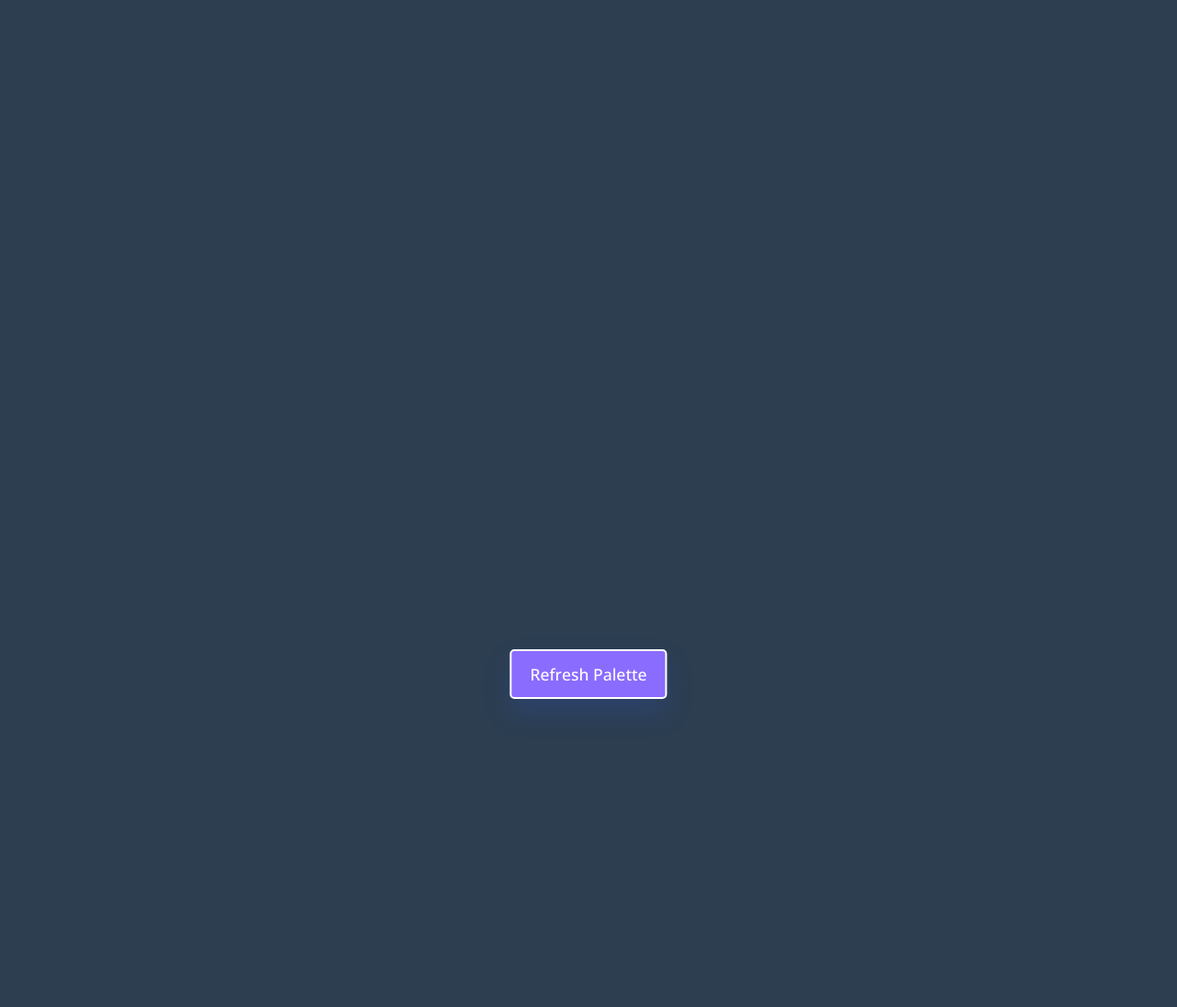
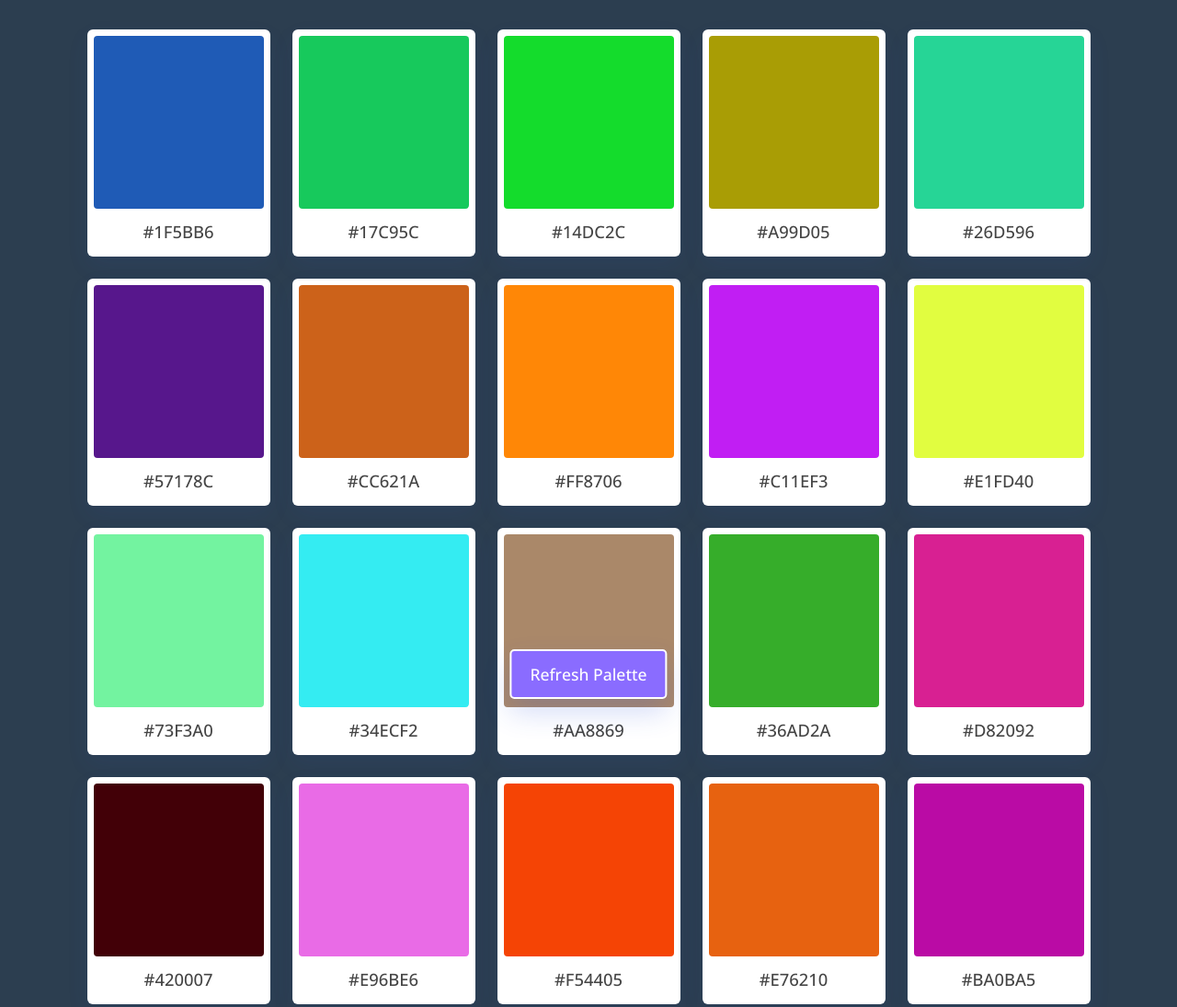
Before and after one commit to ZeeshanMukhtar1/ChromaSwatch, a plain HTML site: page index.html in a window 1280 px wide. Shown: the top 1095 px of the page at 92% size. Before the commit the page ends 800 px from the top, so only its background shows below. Drawn offline with nearby package versions, Linux system fonts and the light colour scheme.

Commit message:
Changed folder structure due to bad UI

```diff
--- a/index.html
+++ b/index.html
@@ -3,7 +3,7 @@
   <head>
     <meta charset="utf-8" />
     <title>ChromaSwatch | Color Palette Generator</title>
-    <link rel="stylesheet" href="/CSS/style.css" />
+    <link rel="stylesheet" href="style.css" />
     <link
       rel="apple-touch-icon"
       sizes="180x180"
@@ -26,10 +26,10 @@
     <meta name="msapplication-TileColor" content="#da532c" />
     <meta name="theme-color" content="#ffffff" />
     <meta name="viewport" content="width=device-width, initial-scale=1.0" />
-    <script src="/JS/script.js"></script>
   </head>
   <body>
     <ul class="container"></ul>
     <button class="refresh-btn">Refresh Palette</button>
+    <script src="script.js"></script>
   </body>
 </html>
```
Also changed, not shown: script.js (renamed from JS/script.js), style.css (renamed from CSS/style.css).
